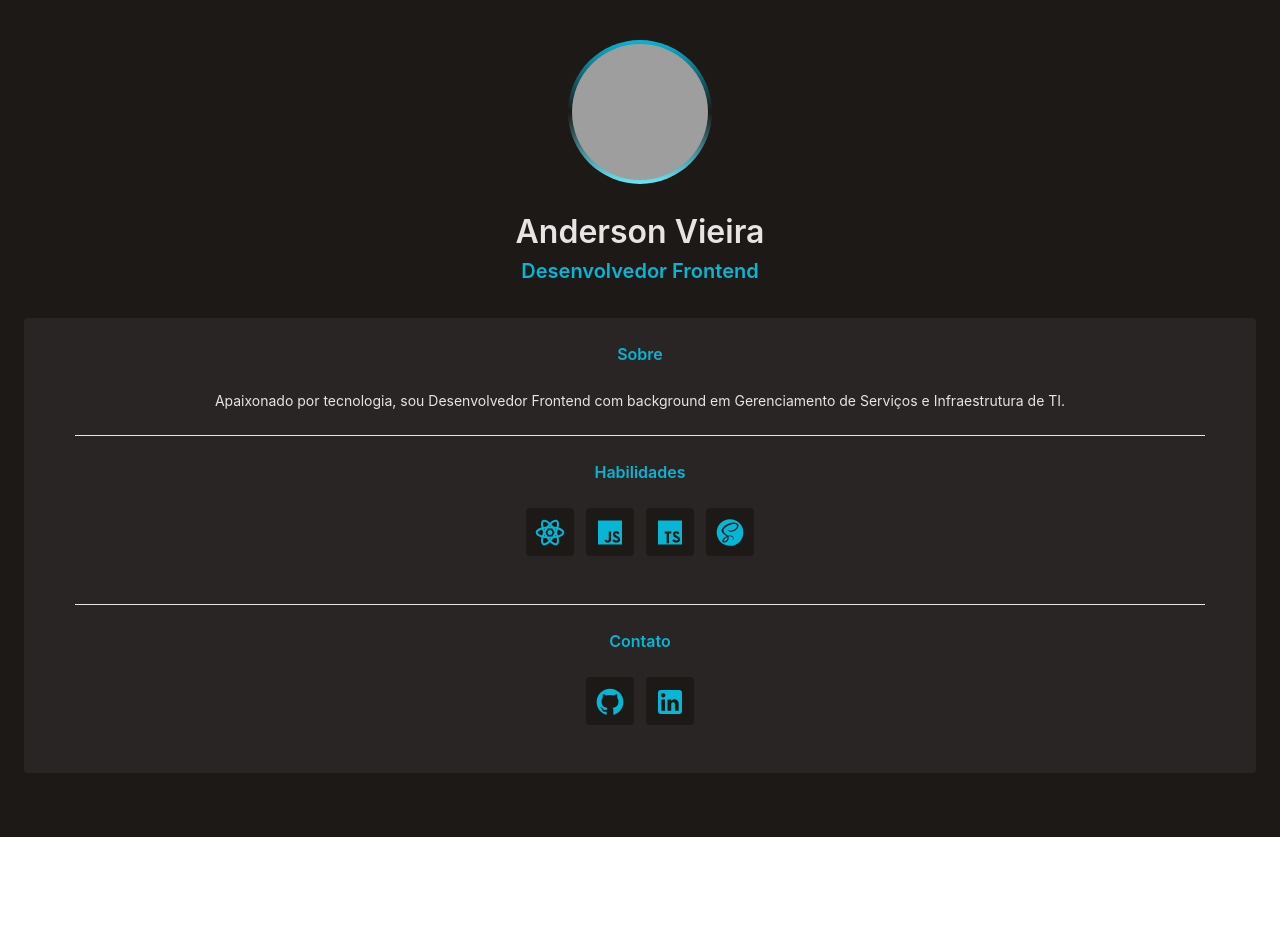
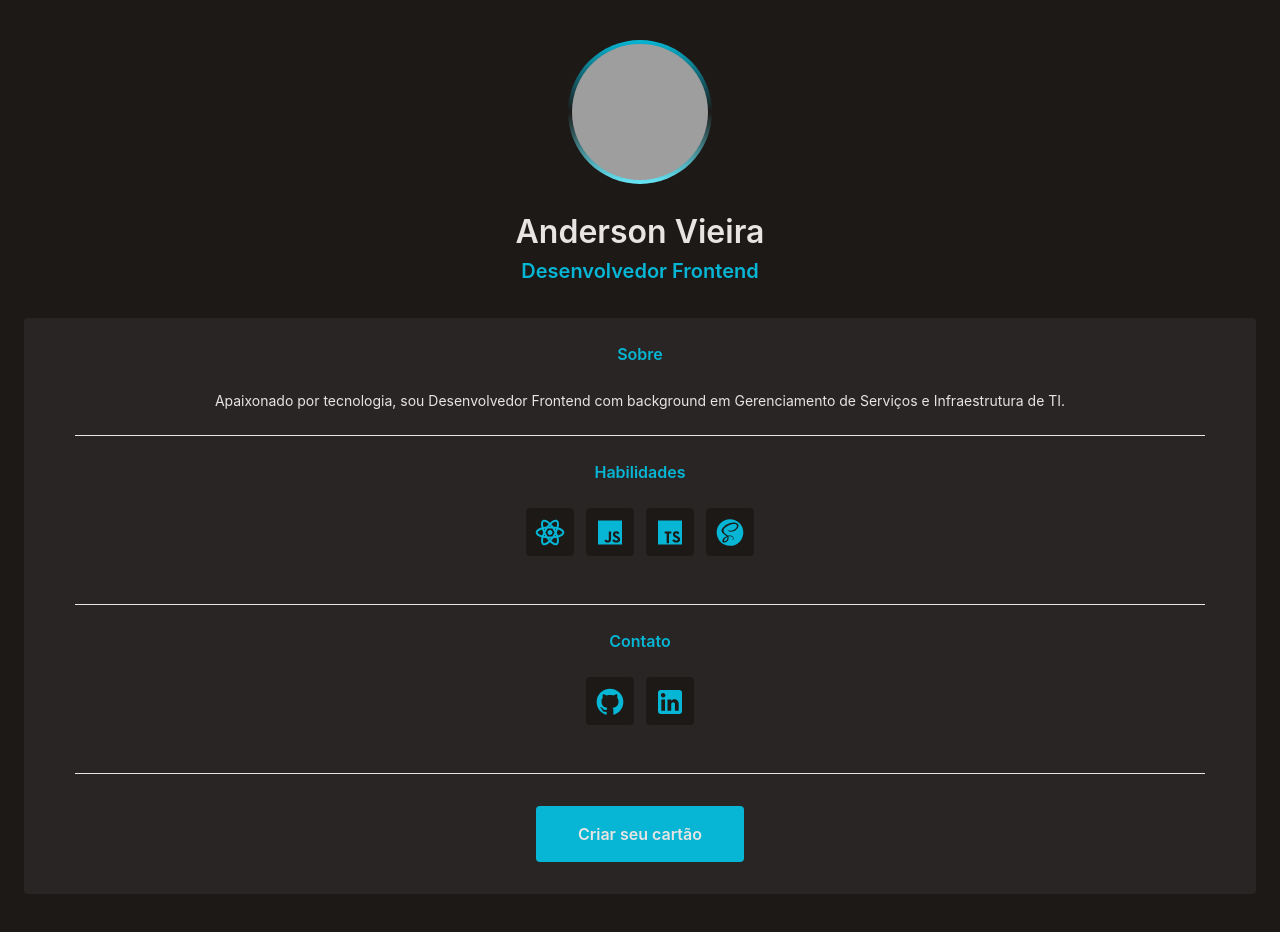
Before and after one commit to vieira-a/personal-card, a React (Vite) app: page / in a window 1280 px wide. Shown: the top 932 px of the page. Before the commit the page ends 837 px from the top, so only its background shows below. Built offline with nearby package versions, Linux system fonts and the light colour scheme; grey boxes are pictures that could not be loaded.

Commit message:
feat: button card creator

```diff
--- a/src/App.tsx
+++ b/src/App.tsx
@@ -5,6 +5,7 @@ import About from './components/About';
 import Separator from './components/Separator';
 import Skills from './components/Skills';
 import Contact from './components/Contact';
+import ButtonCardCreate from './components/ButtonCardCreate';
 
 export default function App() {
   const myName = "Anderson Vieira";
@@ -24,6 +25,13 @@ export default function App() {
         <Skills/>
         <Separator/>
         <Contact/>
+        <Separator/>
+        <div className='text-center py-8'>
+          <ButtonCardCreate>
+            <Text className='text-stone-200 font-semibold text-md'>Criar seu cartão</Text>
+          </ButtonCardCreate>
+        </div>
+
       </main>
     </div>
   )
--- /dev/null
+++ b/src/components/ButtonCardCreate.tsx
@@ -0,0 +1,11 @@
+export interface ButtonProps {
+  children?: React.ReactNode;
+}
+
+export default function ButtonCardCreate ( {children}: ButtonProps) {
+  return (
+    <button className="w-52 h-13 px-10 py-4 rounded bg-cyan-500 hover:opacity-90 border-cyan-300">
+      {children}
+    </button>
+  )
+}
--- /dev/null
+++ b/src/components/CardCreate.tsx
@@ -0,0 +1,5 @@
+export default function CardCreate () {
+  return (
+    <h1>Crie o seu cartão</h1>
+  )
+}
```
